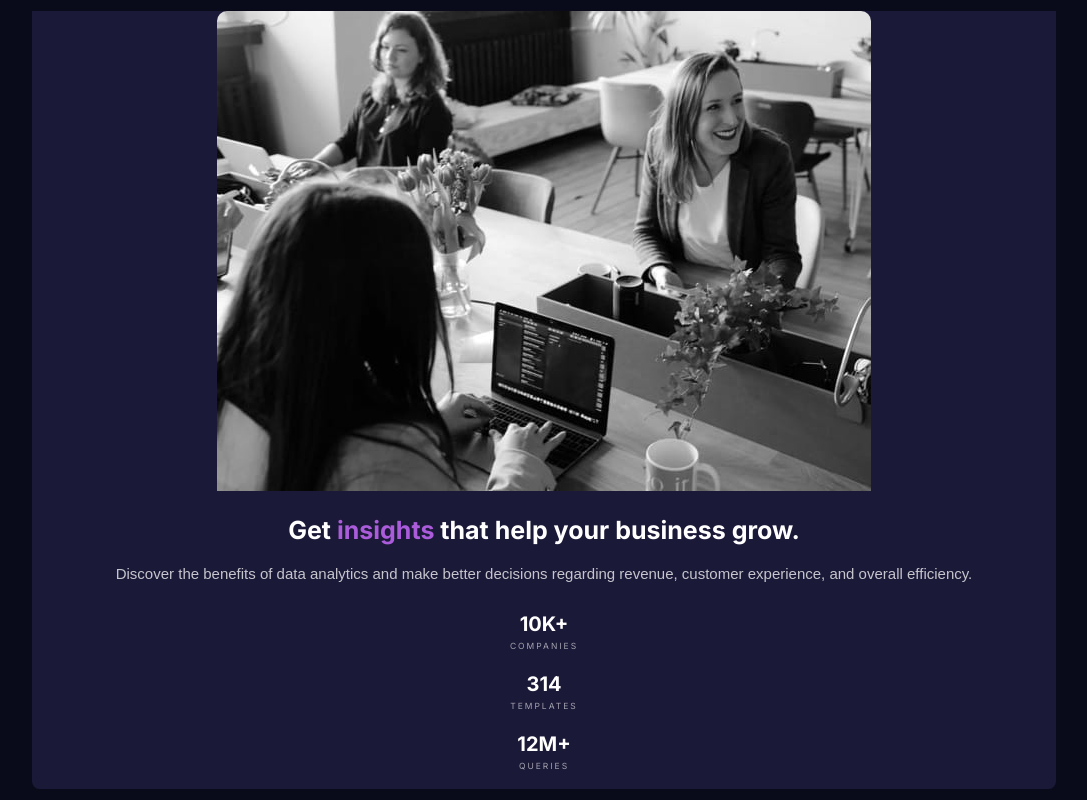
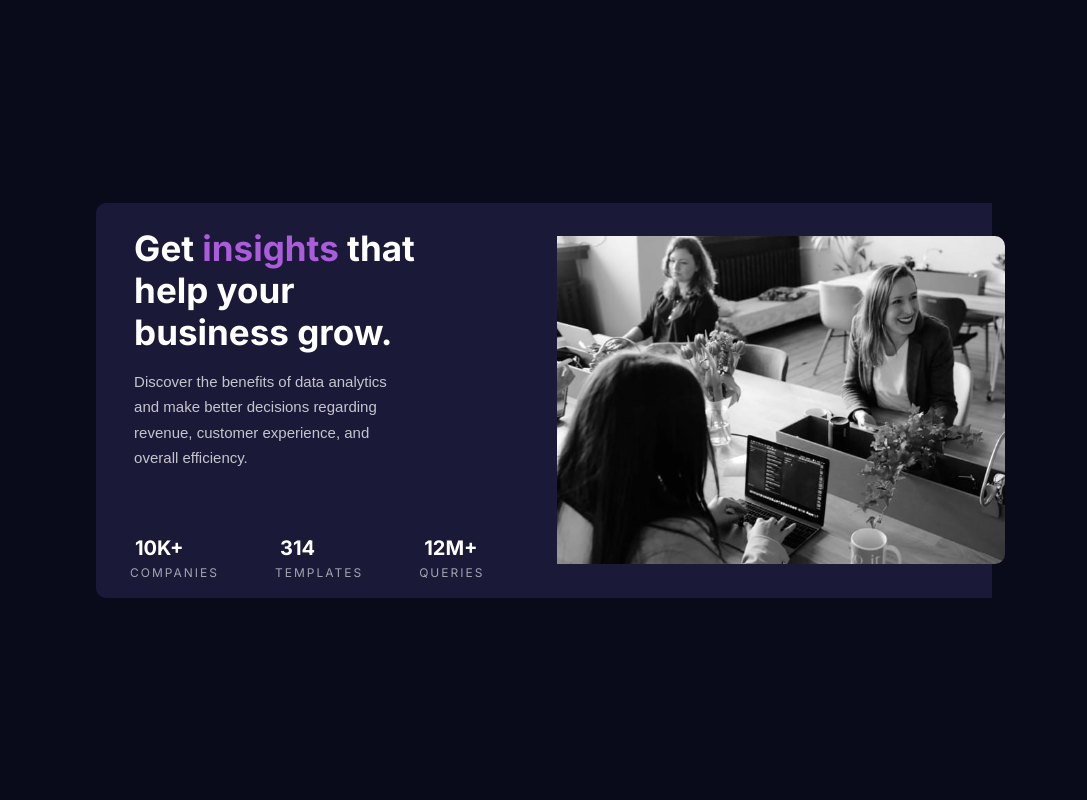
Before and after one commit to GenuineMiyashita/Stats-Preview-Card, a plain HTML site: page index.html in a window 1280 px wide. Shown: the whole page, without its empty margins (96-1183 px from the left). Drawn offline with Linux system fonts and the light colour scheme.

Commit message:
Update styles.css
Adding media queries

```diff
--- a/index.html
+++ b/index.html
@@ -17,6 +17,7 @@
       <div class="cardContainer">
         <img src="images/image-header-mobile.jpg" alt="" id="cardImage" />
         <div id="cardText">
+          <div id="hero">
             <h1 id="heroText">
               Get <span>insights</span> that help your business grow.
             </h1>
@@ -31,6 +32,7 @@
             <p><span>12m+</span> queries</p>
           </div>
         </div>
+      </div>
     </main>
     <script src="app.js"></script>
   </body>
--- a/styles.css
+++ b/styles.css
@@ -102,3 +102,71 @@
     color: var(--MainHeadingAndStats);
     padding: 0.313rem;
 }
+
+/* Media Queries */
+
+@media screen and (min-width: 768px) {
+    .cardContainer {
+        width: 85%;
+    }
+
+    #hero {
+        text-align: center;
+    }
+
+    #heroText {
+        font-size: 35px;
+    }
+
+    #heroText {
+        font-size: 35px;
+    }
+
+    #heroSubText {
+        font-size: 15px;
+    }
+}
+
+
+@media screen and (min-width: 900px) {
+    .cardContainer {
+        width: 70%;
+        display: flex;
+        flex-direction: row-reverse;
+        border-radius: 0.625rem 0 0 0.625rem;
+    }
+
+    #cardImage {
+        width: 50%;
+        border-radius: 0 0.625rem 0.625rem 0;
+    }
+
+    #hero {
+        width: 75%;
+        text-align: left;
+        margin-right: 4rem;
+        padding-bottom: 2.5rem;
+    }
+
+    #heroText {
+        font-size: 35px;
+    }
+
+    #heroSubText {
+        width: 90%;
+        font-size: 15px;
+    }
+
+    #stats {
+        width: 70%;
+        display: flex;
+        flex-direction: row;
+        text-align: left;
+        margin-right: 4rem;
+    }
+
+    #stats p {
+        font-size: 12px;
+        margin-right: 2.5rem;
+    }
+}
```
Lines whose indentation alone changed are shown as unchanged.
